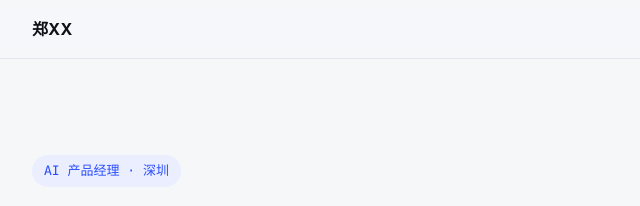
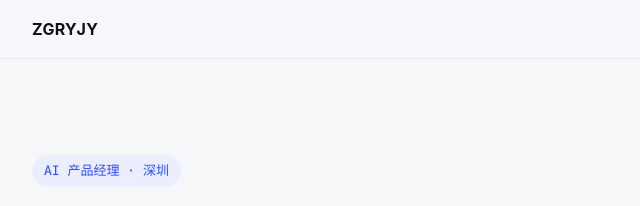
Before and after one commit to zhengqiyu40-bot/-, a plain HTML site: page index.html in a window 1280 px wide. Shown: the top 206 px of the page, 172-812 px from the left. Drawn offline with Linux system fonts and the light colour scheme.

Commit message:
更改名字

```diff
--- a/index.html
+++ b/index.html
@@ -134,7 +134,7 @@
 <header>
   <nav>
     <!-- 改这里：左上角显示的名字/标识 -->
-    <div class="brand">郑XX</div>
+    <div class="brand">ZGRYJY</div>
     <div class="navlinks">
       <a href="#about">关于</a>
       <a href="#work">经历</a>
```
